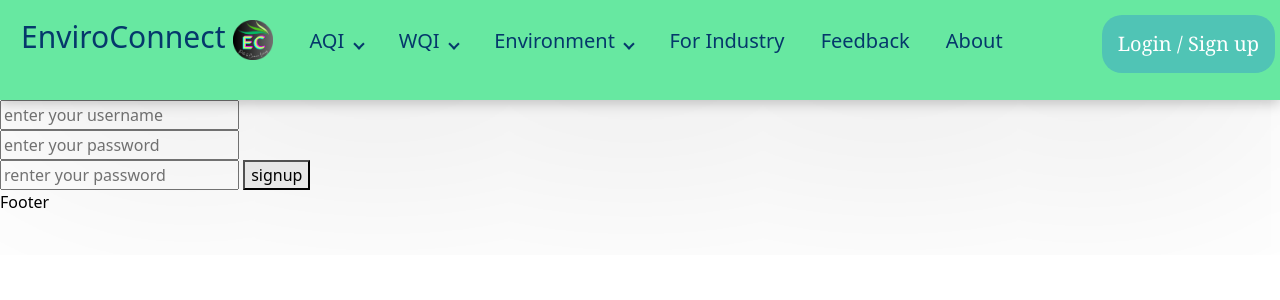
After one commit to Suyash5040/AQI-WQI-Environment-monitoring-system, a Django app: template DataDynamos/EnvC/templates/signup.html in a window 1280 px wide. The commit adds this page. Shown: the top 300 px of the page. Run offline with Django 3.2, Linux system fonts and the light colour scheme; the template is opened without the code that fills it, so the values that code supplies are empty.

Commit message:
Add files via upload

```diff
--- a/DataDynamos/DataDynamos/urls.py
+++ b/DataDynamos/DataDynamos/urls.py
@@ -16,6 +16,9 @@ urlpatterns = [
     path('industry/', industry, name="industry"),
     path('About/', About, name="About"),
     path('nav/', nav, name="nav"),
+    path('signin/',signin),
+    path('signout/',signout),
+    path('signup/',signup),
 
 
 
--- a/DataDynamos/EnvC/templates/home.html
+++ b/DataDynamos/EnvC/templates/home.html
@@ -2,7 +2,7 @@
 <!--  Style.css   -->
 <style>
     body {
-        background: linear-gradient(to right, rgb(121, 237, 144), rgb(185, 228, 251));
+        background-color: #6cfcad;
     }
 </style>
 
--- a/DataDynamos/EnvC/templates/nav.html
+++ b/DataDynamos/EnvC/templates/nav.html
@@ -17,8 +17,8 @@
     <style>
         .whole {
             height: 100px;
-            fill-opacity: 0.4;
             box-shadow: 0 4px 12px 0 rgba(0, 0, 0, 0.2), 0 6px 2000px 0 rgba(0, 0, 0, 0.19);
+            background-color: #67e8a1;
         }
 
         .logo {
@@ -76,7 +76,7 @@
 
         li a:hover,
         .dropdown:hover .dropbtn {
-            background-color:#088F8F;
+            background-color: #088F8F;
             color: white;
             border-radius: 20px;
         }
@@ -93,15 +93,14 @@
             color: #05386b;
             display: none;
             position: absolute;
-            background-color: white;
             min-width: 160px;
             box-shadow: 0px 8px 16px 0px rgba(0, 0, 0, 0.2);
             z-index: 1;
         }
 
         .dropdown-content a {
-            color: black;
-            padding: 12px 16px;
+            color: #05386b;
+            background-color: #b4efcf;
             text-decoration: none;
             display: block;
             text-align: left;
@@ -126,7 +125,8 @@
             transform: rotate(45deg);
             -webkit-transform: rotate(45deg);
         }
-        .head:hover{
+
+        .head:hover {
             background-color: transparent;
         }
     </style>
@@ -181,7 +181,7 @@
             <li><a href="/industry/">For Industry</a></li>
             <li><a href="/feedback/">Feedback</a></li>
             <li><a href="/About/">About</a></li>
-            <li style="float: right; background-color:rgba(75, 255, 123, 0.492); border-radius: 20px; margin:5px; margin-top:15px; "><a href="" style="color: #ffffff; font-family: Georgia, 'Times New Roman', Times, serif;">Login / Sign up</a></li>
+            <li style="float: right; background-color:rgba(78, 192, 183, 0.902); border-radius: 20px; margin:5px; margin-top:15px; "><a href="" style="color: #ffffff; font-family: Georgia, 'Times New Roman', Times, serif;">Login / Sign up</a></li>
 
 
 
--- /dev/null
+++ b/DataDynamos/EnvC/templates/signup.html
@@ -0,0 +1,15 @@
+{% extends "DRY.html" %}
+{% block start %}
+{% include 'nav.html' %}
+
+<form action="" method="post">
+    {% csrf_token %}
+    <input type="text" name="username" placeholder="enter your username"><br>
+    <input type="password" name="password" placeholder="enter your password"><br>
+    <input type="password" name="confirmpassword" placeholder="renter your password">
+    <button type="submit">signup</button>
+</form>
+
+
+
+{% endblock %}
```
Also changed, not shown: DataDynamos/EnvC/templates/login.html (added, +14 -0 lines), DataDynamos/EnvC/views.py (+45 -0 lines).
